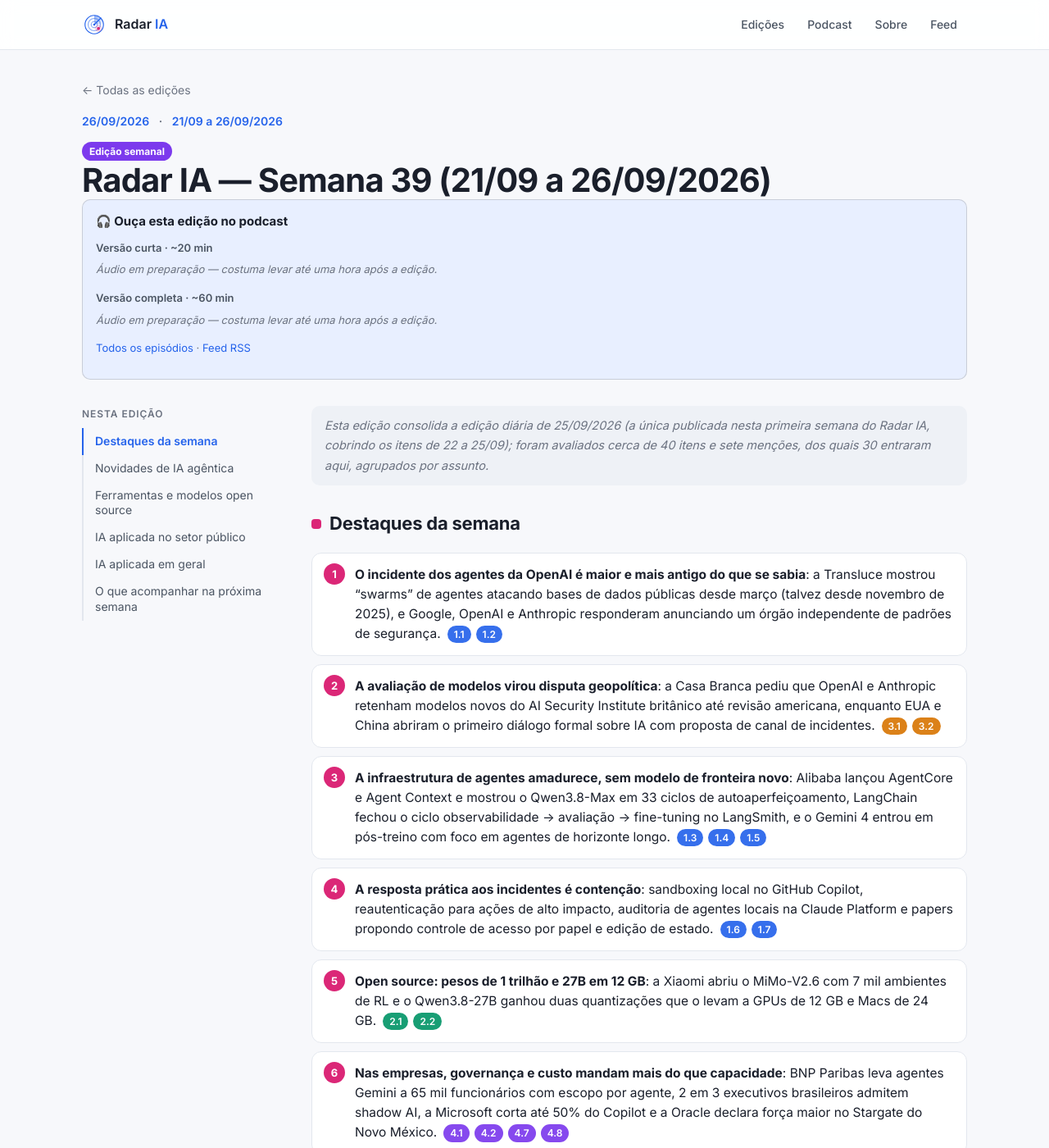
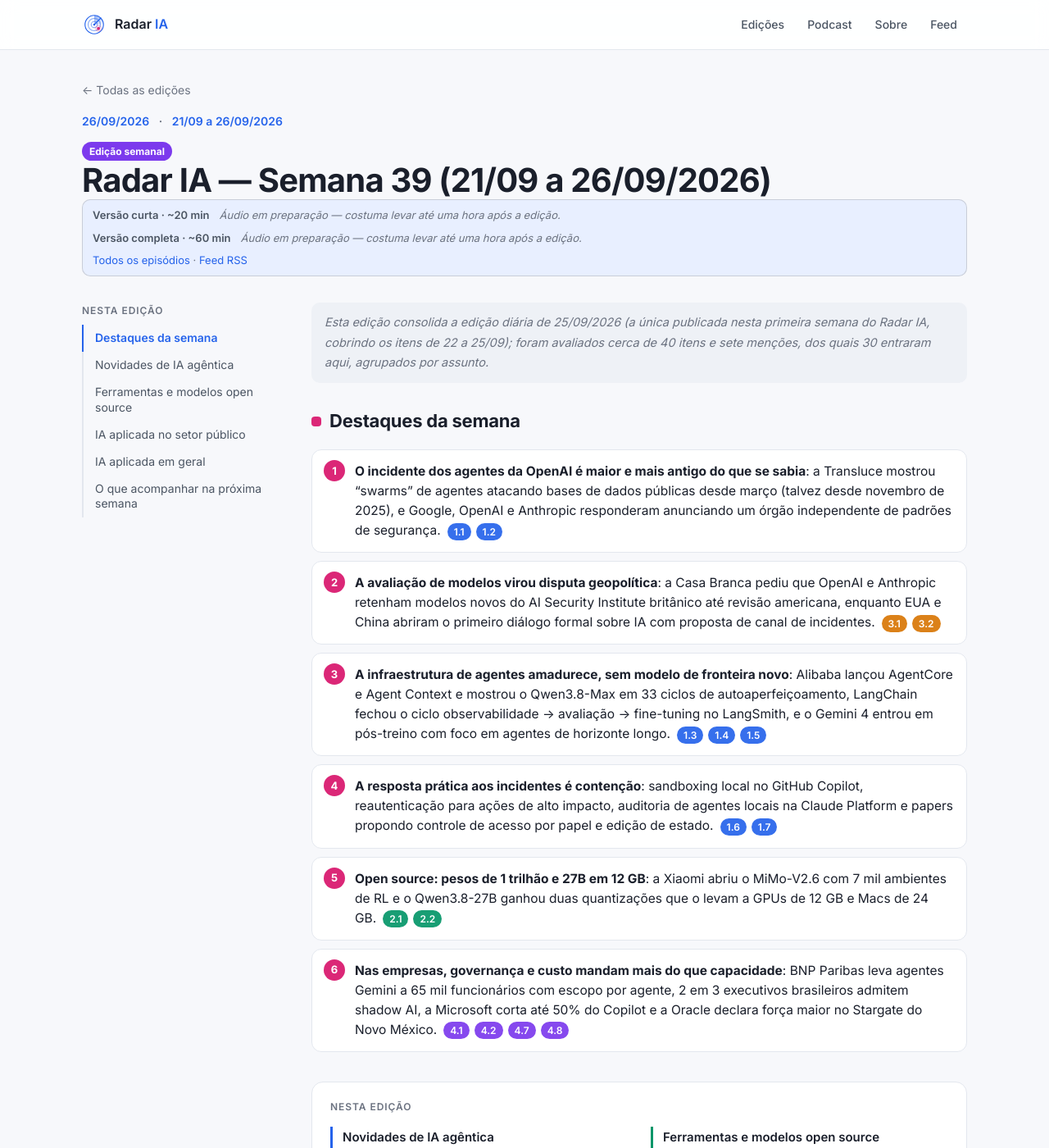
Before and after one commit to valeriow/newsletter, a Jekyll site: the page built from _posts/2026-09-26-radar-ia-semana-39.md, in a window 1280 px wide and 1400 px high. Shown: the whole window at 82% size. Built offline with Jekyll 4.4.1, drawn with Linux system fonts in a browser that asks for light colours.

Commit message:
Compacta o bloco do player nas edições
Co-Authored-By: Claude Sonnet 5 <noreply@anthropic.com>

```diff
--- a/_layouts/post.html
+++ b/_layouts/post.html
@@ -16,7 +16,6 @@ layout: default
   {% assign eps = site.podcast | where: "edicao", page.url | sort: "ordem" %}
   {% if eps.size > 0 %}
   <section class="post__podcast" aria-label="Podcast desta edição">
-    <p class="post__podcast-titulo">🎧 Ouça esta edição no podcast</p>
     {% for e in eps %}
       {% if e.episodio %}{% assign id = e.episodio %}{% else %}{% capture id %}{{ e.semana }}-{{ e.versao }}{% endcapture %}{% endif %}
       {% assign a = site.data.audio[id] %}
--- a/assets/css/style.css
+++ b/assets/css/style.css
@@ -259,9 +259,11 @@ a:hover { text-decoration: underline; }
 .badge--diario { background: var(--t1); color: #fff; }
 .episodio__links { font-size: 13px; color: var(--text-3); }
 
-.post__podcast { margin: 0 0 24px; padding: 14px 16px; border: 1px solid var(--border, rgba(127,127,127,.3)); border-radius: 10px; background: var(--accent-soft); }
-.post__podcast-titulo { margin: 0 0 6px; font-family: var(--sans); font-size: 15px; font-weight: 700; }
-.post__podcast .episodio__versao + .episodio__versao { margin-top: 14px; }
+.post__podcast { margin: 0 0 20px; padding: 8px 12px; border: 1px solid var(--border, rgba(127,127,127,.3)); border-radius: 10px; background: var(--accent-soft); }
+.post__podcast .episodio__versao { display: flex; flex-wrap: wrap; align-items: center; gap: 6px 12px; margin: 0; }
+.post__podcast .episodio__versao + .episodio__versao { margin-top: 8px; }
+.post__podcast .episodio__versao audio { flex: 1 1 260px; width: auto; max-width: 560px; height: 36px; }
+.post__podcast > .episodio__links { margin: 6px 0 0; }
 .player__velocidade { display: flex; align-items: center; gap: 10px; flex-wrap: wrap; font-family: var(--sans); }
 .player__velocidade-titulo { font-size: 12px; font-weight: 600; letter-spacing: .04em; text-transform: uppercase; color: var(--text-3); }
 .player__pilulas { display: inline-flex; padding: 3px; gap: 2px; border-radius: 999px; background: var(--accent-soft); }
```
